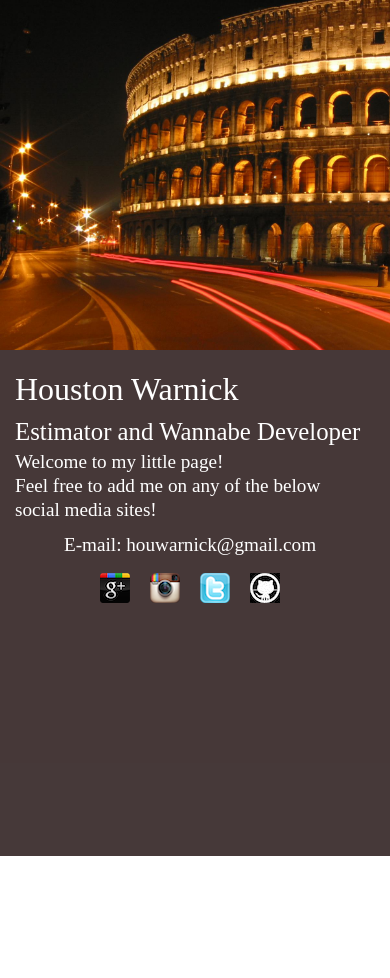
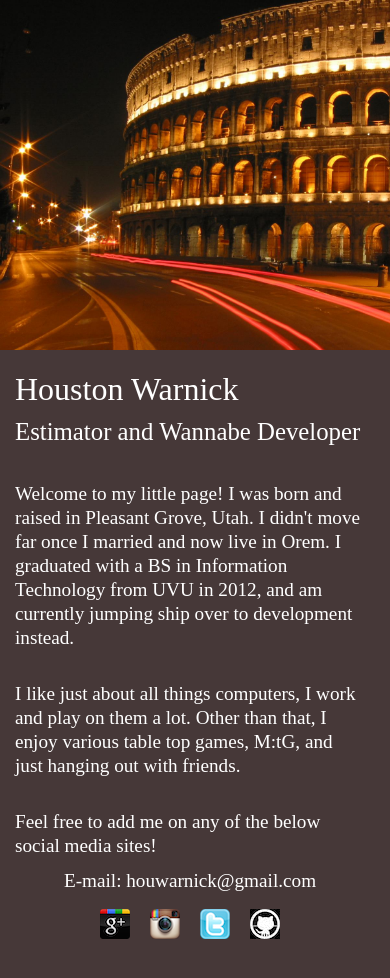
Before and after one commit to Houwarnick/aboutme, a plain HTML site: page index.html in a window 390 px wide. Before the commit the page ends 856 px from the top, so only its background shows below. Drawn offline with Linux system fonts and the light colour scheme.

Commit message:
added relative text about me

```diff
--- a/index.html
+++ b/index.html
@@ -10,7 +10,8 @@
 		<div class="info">
 			<h1> Houston Warnick</h1>
 			<h2> Estimator and Wannabe Developer </h2>
-			<p> Welcome to my little page! </p>
+			<p> Welcome to my little page! I was born and raised in Pleasant Grove, Utah. I didn't move far once I married and now live in Orem. I graduated with a BS in Information Technology from UVU in 2012, and am currently jumping ship over to development instead. </p>
+			<p> I like just about all things computers, I work and play on them a lot. Other than that, I enjoy various table top games, M:tG, and just hanging out with friends.
 			<p>Feel free to add me on any of the below social media sites!</p>
 			<p class="center">E-mail: houwarnick@gmail.com</p>
 			<ul>
--- a/responsive.css
+++ b/responsive.css
@@ -5,7 +5,7 @@
     	box-sizing: border-box;
 		width: 100%;
 		display: block;
-		height: 60%;
+		height: 80%;
 		background: rgba(50,35,35,0.9);
 		position: relative;
 		padding: 15px 25px 15px 15px;
--- a/styles.css
+++ b/styles.css
@@ -58,6 +58,7 @@ p {
 	color: #fff;
 	font-size: 1.2rem;
 	line-height: 1.25;
+	margin-top: 2rem;
 }
 h1 {
 	color: #fff;
@@ -98,7 +99,7 @@ ul li {
 	right: 0;
 	text-align:left;
 	width:400px;
-	margin-top: 150px;
+	margin-top: 100px;
 	padding: 15px 25px 15px 15px;
 	border-radius:15px;
 }
```
